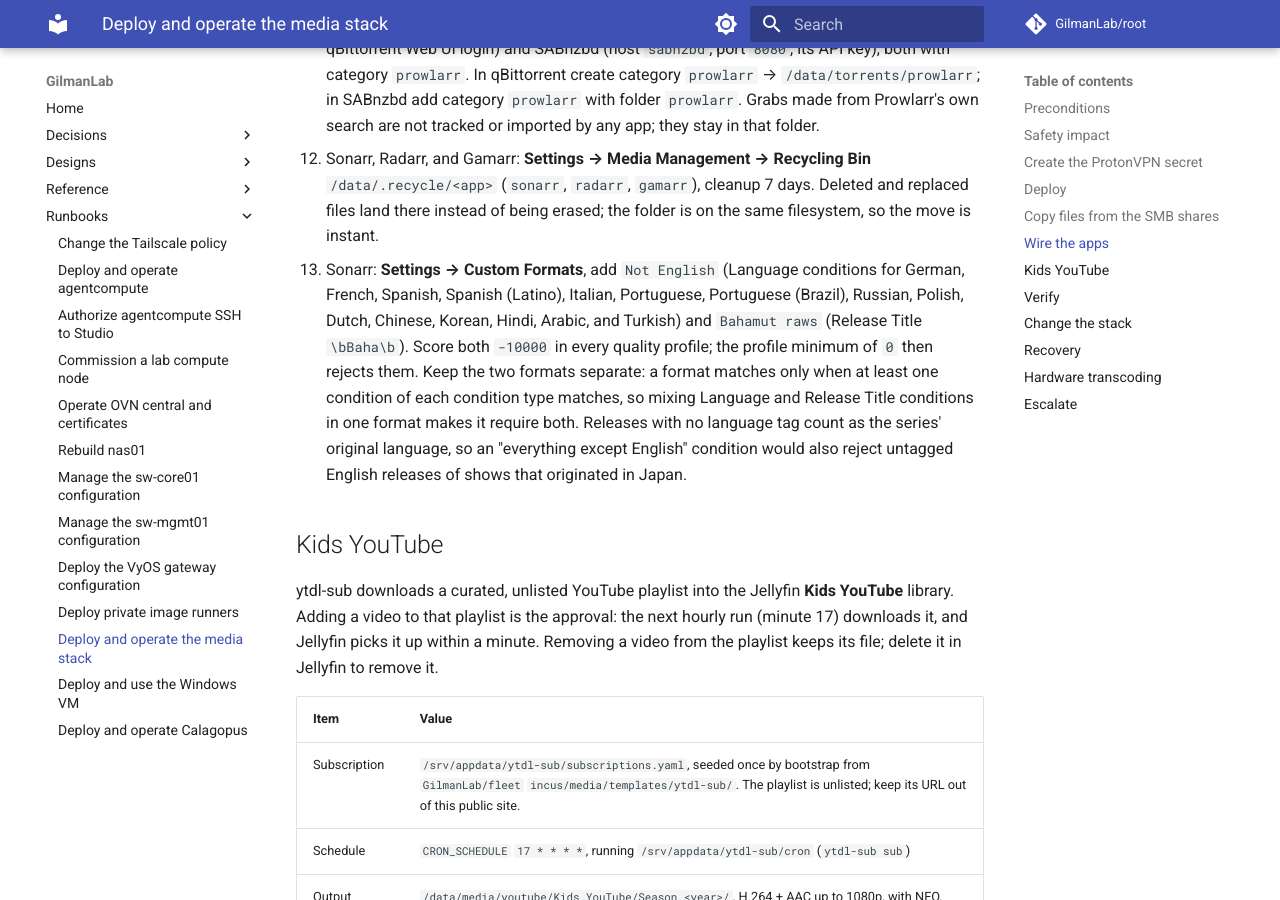
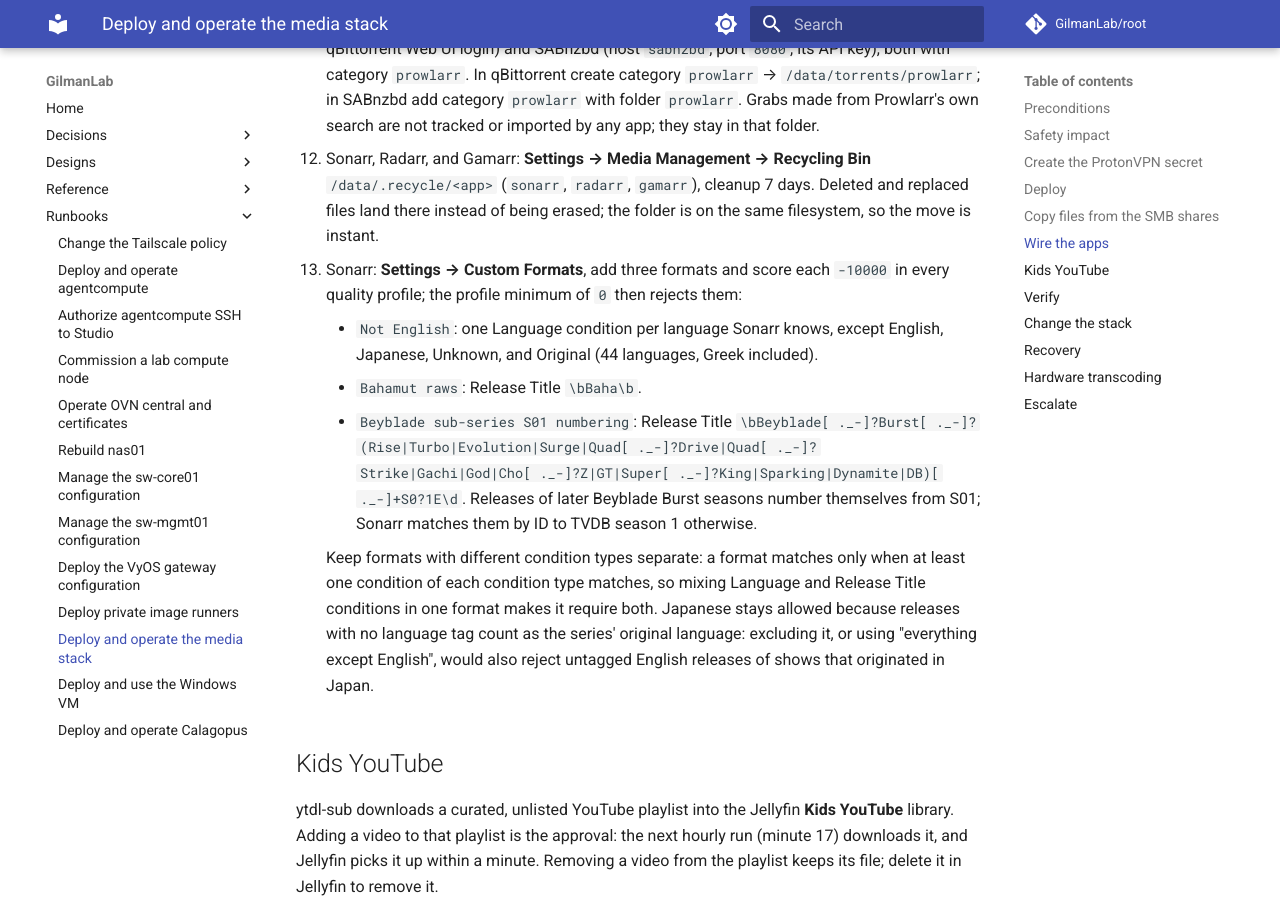
Before and after one commit to GilmanLab/root, an MkDocs documentation site: the page built from docs/docs/runbooks/media-stack.md, in a window 1280 px wide and 900 px high, scrolled down 4401 px. Built offline with MkDocs 1.6.1 and Material for MkDocs 9.7.7, drawn with Linux system fonts in a browser that asks for light colours; comment, search, counter and statistics services are not loaded.

Commit message:
docs(media): update Sonarr language custom formats (#70)

```diff
--- a/docs/docs/runbooks/media-stack.md
+++ b/docs/docs/runbooks/media-stack.md
@@ -185,17 +185,25 @@ All containers see the library volume at `/data`:
     Bin** `/data/.recycle/<app>` (`sonarr`, `radarr`, `gamarr`), cleanup 7
     days. Deleted and replaced files land there instead of being erased; the
     folder is on the same filesystem, so the move is instant.
-13. Sonarr: **Settings → Custom Formats**, add `Not English` (Language
-    conditions for German, French, Spanish, Spanish (Latino), Italian,
-    Portuguese, Portuguese (Brazil), Russian, Polish, Dutch, Chinese, Korean,
-    Hindi, Arabic, and Turkish) and `Bahamut raws` (Release Title `\bBaha\b`).
-    Score both `-10000` in every quality profile; the profile minimum of `0`
-    then rejects them. Keep the two formats separate: a format matches only
-    when at least one condition of each condition type matches, so mixing
+13. Sonarr: **Settings → Custom Formats**, add three formats and score each
+    `-10000` in every quality profile; the profile minimum of `0` then rejects
+    them:
+    - `Not English`: one Language condition per language Sonarr knows, except
+      English, Japanese, Unknown, and Original (44 languages, Greek
+      included).
+    - `Bahamut raws`: Release Title `\bBaha\b`.
+    - `Beyblade sub-series S01 numbering`: Release Title
+      `\bBeyblade[ ._-]?Burst[ ._-]?(Rise|Turbo|Evolution|Surge|Quad[ ._-]?Drive|Quad[ ._-]?Strike|Gachi|God|Cho[ ._-]?Z|GT|Super[ ._-]?King|Sparking|Dynamite|DB)[ ._-]+S0?1E\d`.
+      Releases of later Beyblade Burst seasons number themselves from S01;
+      Sonarr matches them by ID to TVDB season 1 otherwise.
+
+    Keep formats with different condition types separate: a format matches
+    only when at least one condition of each condition type matches, so mixing
     Language and Release Title conditions in one format makes it require both.
-    Releases with no language tag count as the series' original language, so
-    an "everything except English" condition would also reject untagged English
-    releases of shows that originated in Japan.
+    Japanese stays allowed because releases with no language tag count as the
+    series' original language: excluding it, or using "everything except
+    English", would also reject untagged English releases of shows that
+    originated in Japan.
 
 ## Kids YouTube
 
```
